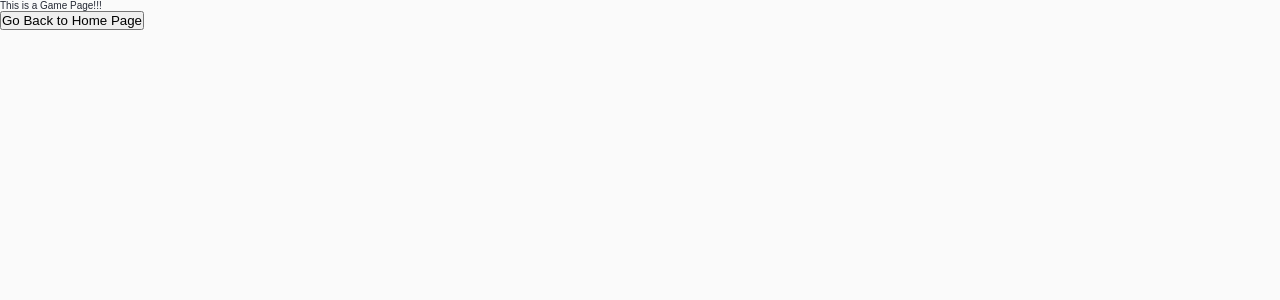
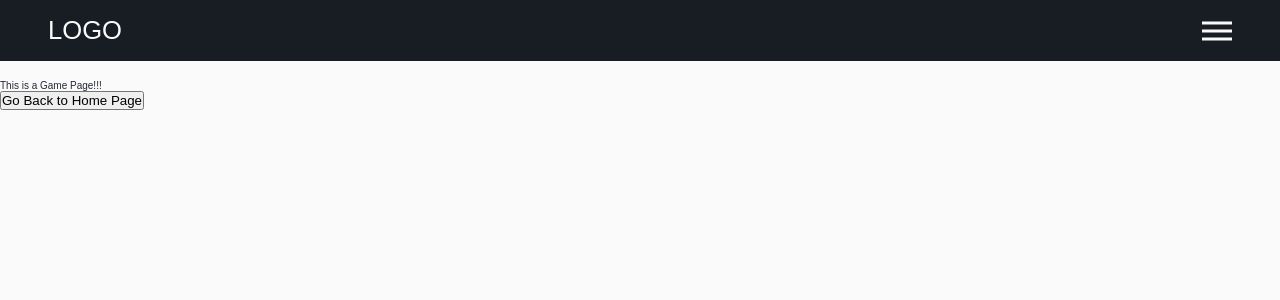
Before and after one commit to junetomato/react-marathon, a React (Create React App) app: page /game in a window 1280 px wide. Both pictures are taken after a click on the button "Start Game". Shown: the top 300 px of the page. Built offline with nearby package versions, Linux system fonts and the light colour scheme.

Commit message:
refactor (Menu): optimized css styles

```diff
--- a/package.json
+++ b/package.json
@@ -9,6 +9,7 @@
     "classnames": "^2.2.6",
     "react": "^17.0.1",
     "react-dom": "^17.0.1",
+    "react-router-dom": "^5.2.0",
     "react-scripts": "4.0.1",
     "web-vitals": "^0.2.4"
   },
--- a/src/components/MenuNavbar/Menu/index.jsx
+++ b/src/components/MenuNavbar/Menu/index.jsx
@@ -3,7 +3,6 @@ import cn from 'classnames';
 
 function Menu({ isActive }) {
 
-    let activeClass = isActive ? 'active' : 'deactive';
     let routesData  = [
         { url: '#welcome', name: 'HOME' },
         { url: '#game', name: 'GAME' },
@@ -12,7 +11,10 @@ function Menu({ isActive }) {
     ];
 
     return (
-        <div className={ cn( s.menuContainer, s[activeClass] ) }>
+        <div className={ cn( s.menuContainer, {
+            [ s.active ]: isActive === true,
+            [ s.deactive ]: isActive === false
+        } ) }>
             <div className={ cn( s.overlay ) } />
             <div className={ cn( s.menuItems ) }>
                 <ul>
--- a/src/components/MenuNavbar/Menu/style.module.css
+++ b/src/components/MenuNavbar/Menu/style.module.css
@@ -39,6 +39,7 @@
 
 .menuContainer {
     position: fixed;
+    z-index: -1;
     display: flex;
     overflow: hidden;
     align-items: center;
@@ -46,6 +47,7 @@
     justify-content: center;
     width: 100vw;
     height: 100vh;
+    opacity: 0;
     border: 60px solid #181d23;
     background: #202934;
 }
--- a/src/components/MenuNavbar/NavBar/index.jsx
+++ b/src/components/MenuNavbar/NavBar/index.jsx
@@ -1,7 +1,7 @@
 import s from './style.module.css';
 import cn from 'classnames';
 
-function NavBar({ isActive, onSetActive }) {
+function NavBar({ isActive, onSetActive, bgActive = false }) {
 
     const handleClick = () => {
         console.log( '###: <NavBar />' );
@@ -9,18 +9,17 @@ function NavBar({ isActive, onSetActive }) {
     }
 
     return (
-        <nav id={ s.navbar }>
+        <nav id={ s.navbar } className={ cn({ [ s.bgActive ]: bgActive }) }>
             <div className={ cn( s.navWrapper ) }>
                 <p className={ cn( s.brand ) }>
                     LOGO
                 </p>
-                <a
-                    href="#setactive"
+                <div
                     className={ cn( s.menuButton, { [s.active] : isActive } ) }
                     onClick={ handleClick }
                     >
                     <span />
-                </a>
+                </div>
             </div>
         </nav>
     )
--- a/src/components/MenuNavbar/NavBar/style.module.css
+++ b/src/components/MenuNavbar/NavBar/style.module.css
@@ -1,6 +1,7 @@
 #navbar {
     position: fixed;
     z-index: 9999;
+    top: 0;
     display: flex;
     justify-content: center;
     width: 100%;
--- a/src/components/MenuNavbar/index.jsx
+++ b/src/components/MenuNavbar/index.jsx
@@ -2,13 +2,12 @@ import Menu from './Menu'
 import NavBar from './NavBar'
 import { useState } from 'react'
 
-function MenuNavbar() {
+function MenuNavbar({ bgActive }) {
 
-    const [ isActive, setActive ] = useState( false );
+    const [ isActive, setActive ] = useState( null );
 
     const handleSetActive = () => {
-        console.log( '###: <MenuNavbar />' );
-        setActive( !isActive );
+        setActive( prevState => !prevState );
     }
 
     return (
@@ -19,6 +18,7 @@ function MenuNavbar() {
             <NavBar
                 isActive={ isActive }
                 onSetActive={ handleSetActive }
+                bgActive={ bgActive }
                 />
         </>
     )
--- a/src/routes/Game/index.jsx
+++ b/src/routes/Game/index.jsx
@@ -1,3 +1,7 @@
+import MenuNavbar from '../../components/MenuNavbar';
+import cn from 'classnames';
+import s from './style.module.css'
+
 function GamePage({ onChangePage }) {
 
     const handleClick = () => {
@@ -6,7 +10,8 @@ function GamePage({ onChangePage }) {
     }
 
     return (
-        <div>
+        <div className={ cn( s.gameWrapper ) }>
+            <MenuNavbar bgActive={ true } />
             <p>This is a Game Page!!!</p>
             <button onClick={ handleClick }>
                 Go Back to Home Page
--- a/src/routes/Game/style.module.css
+++ b/src/routes/Game/style.module.css
@@ -0,0 +1,3 @@
+.gameWrapper {
+    padding-top: 80px;
+}
```
Also changed, not shown: 2 other files (tests, documents, lock files or other folders).
